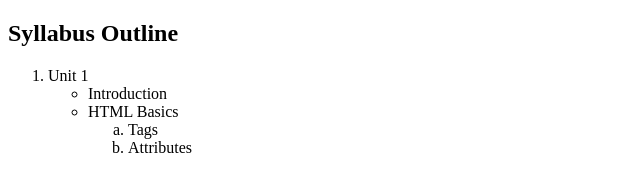
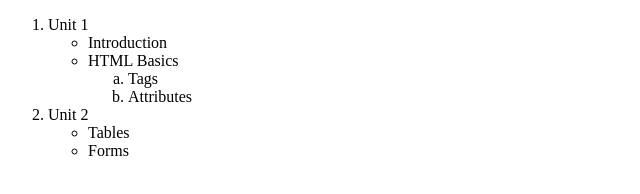
Before and after one commit to Yashpoonia05/WDW_0200, a plain HTML site: page Web Designing Workshop Assignment/Assignment 6/index.html in a window 1280 px wide. Shown: the whole page, without its empty margins (0-640 px from the left). Drawn offline with Linux system fonts and the light colour scheme.

Commit message:
Assignment 6 completed

```diff
--- a/Web Designing Workshop Assignment/Assignment 6/index.html
+++ b/Web Designing Workshop Assignment/Assignment 6/index.html
@@ -7,7 +7,6 @@
     <title>Assignment 6</title>
 </head>
 <body>
-<h2>Syllabus Outline</h2>
 <ol>
     <li>Unit 1
         <ul>
@@ -20,6 +19,12 @@
             </li>
         </ul>
     </li>
+    <li>Unit 2
+        <ul>
+            <li>Tables</li>
+            <li>Forms</li>
+        </ul>
+    </li>
 </ol>
 </body>
 </html>
```
